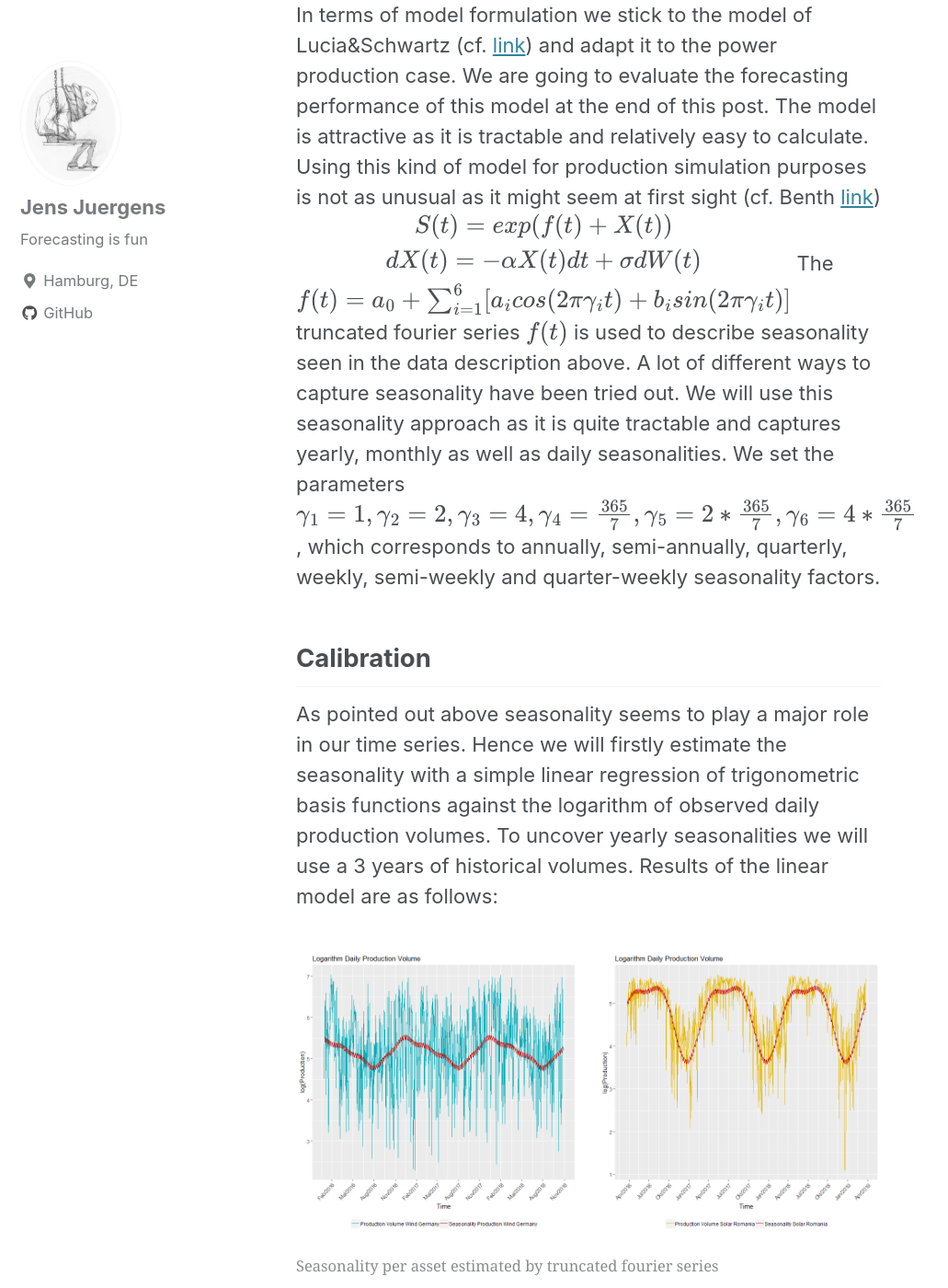
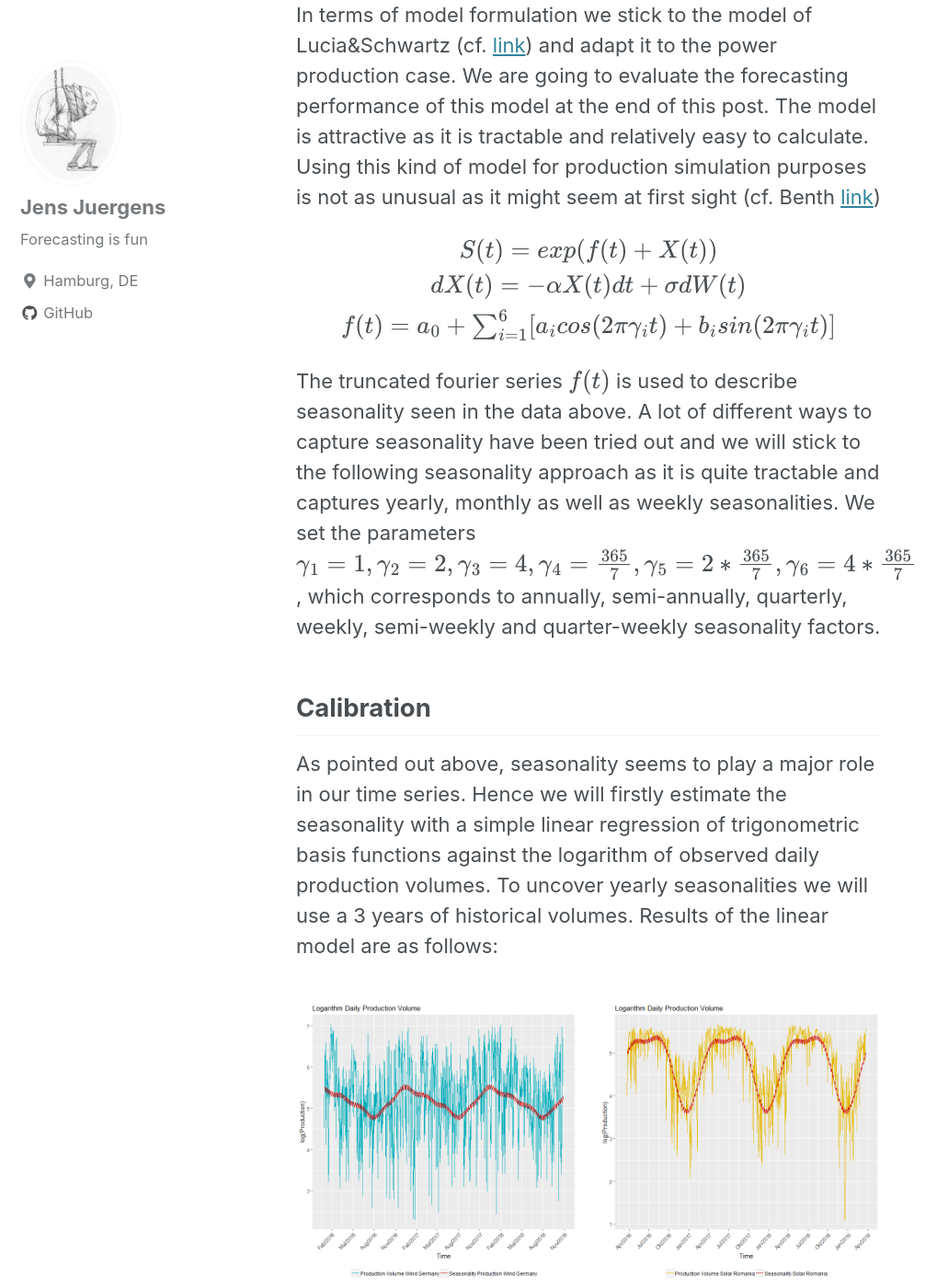
Before and after one commit to JensJuergens/werkbank, a Jekyll site: the page built from _posts/2019-03-29-initial.md, in a window 1280 px wide and 1400 px high, scrolled down 2262 px. Shown: the whole window at 92% size, without its empty margins (0-1031 px from the left). Built offline with Jekyll 4.4.1, drawn with Linux system fonts in a browser that asks for light colours; cached includes are drawn as plain includes; formulas are drawn with MathJax 3.

Commit message:
another add

```diff
--- a/_posts/2019-03-29-initial.md
+++ b/_posts/2019-03-29-initial.md
@@ -18,16 +18,18 @@
 What both charts have in common is a production behaviour which quickly returns to its seasonal mean after rapidly surging with a spike. Evidently these spikes appear far more often and are thus more prevalent in the wind production than to a solar power plant. This is also due to the fact, that we generally experience wind more unstable than cozy sun intensity. Consequently the renewable asset class wind should be far more volatile than the Romanian photovoltaic power plant.
 ## The model
 In terms of model formulation we stick to the model of Lucia&Schwartz (cf. [link](https://link.springer.com/article/10.1023/A:1013846631785)) and adapt it to the power production case. We are going to evaluate the forecasting performance of this model at the end of this post. The model is attractive as it is tractable and relatively easy to calculate. Using this kind of model for production simulation purposes is not as unusual as it might seem at first sight (cf. Benth [link](https://papers.ssrn.com/sol3/papers.cfm?abstract_id=2979341))
+
 $$
 \begin{matrix}
 S(t) =  exp(f(t)+X(t)) \\
 dX(t) = -\alpha X(t)dt+\sigma dW(t) \\
-f(t)  =  a_0+\sum_{i=1}^6[a_i cos(2\pi\gamma_it)+b_i sin(2\pi\gamma_i t)]
+f(t)  =  a_0+\sum_{i=1}^6[a_i cos(2\pi\gamma_it)+b_i sin(2\pi\gamma_i t)] \\
 \end{matrix}
 $$
-The truncated fourier series $f(t)$ is used to describe seasonality seen in the data description above. A lot of different ways to capture seasonality have been tried out. We will use this seasonality approach as it is quite tractable and captures yearly, monthly as well as daily seasonalities. We set the parameters $$ \gamma_1 = 1, \gamma_2 = 2 ,\gamma_3 = 4, \gamma_4 = \frac{365}{7}, \gamma_5 = 2*\frac{365}{7}, \gamma_6 = 4*\frac{365}{7} $$, which corresponds to annually, semi-annually, quarterly, weekly, semi-weekly and quarter-weekly seasonality factors.
+
+The truncated fourier series $f(t)$ is used to describe seasonality seen in the data above. A lot of different ways to capture seasonality have been tried out and we will stick to the following seasonality approach as it is quite tractable and captures yearly, monthly as well as weekly seasonalities. We set the parameters $$ \gamma_1 = 1, \gamma_2 = 2 ,\gamma_3 = 4, \gamma_4 = \frac{365}{7}, \gamma_5 = 2*\frac{365}{7}, \gamma_6 = 4*\frac{365}{7} $$, which corresponds to annually, semi-annually, quarterly, weekly, semi-weekly and quarter-weekly seasonality factors.
 ## Calibration
-As pointed out above seasonality seems to play a major role in our time series. Hence we will firstly estimate the seasonality with a simple linear regression of trigonometric basis functions against the logarithm of observed daily production volumes. To uncover yearly seasonalities we will use a 3 years of historical volumes. Results of the linear model are as follows:
+As pointed out above, seasonality seems to play a major role in our time series. Hence we will firstly estimate the seasonality with a simple linear regression of trigonometric basis functions against the logarithm of observed daily production volumes. To uncover yearly seasonalities we will use a 3 years of historical volumes. Results of the linear model are as follows:
 <figure class="half">
     <a href="{{ site.url }}{{ site.baseurl }}/images/wind_german_season.jpeg"><img src="{{ site.url }}{{ site.baseurl }}/images/wind_german_season.jpeg"></a>
     <a href="{{ site.url }}{{ site.baseurl }}/images/solar_romania_season.jpeg"><img src="{{ site.url }}{{ site.baseurl }}/images/solar_romania_season.jpeg"></a>
@@ -44,7 +46,6 @@
     <a href="{{ site.url }}{{ site.baseurl }}/images/solar_romania_deseason_winsor.jpeg"><img src="{{ site.url }}{{ site.baseurl }}/images/solar_romania_deseason_winsor.jpeg"></a>
     <figcaption> Deseasonalised and winsoried observed production volumes  </figcaption>
 </figure>
-
 ## Backtesting of calibration results
 
 Here is some basic text.
```
Also changed, not shown: images/density_plot_2016-03-31_sim.png (added).
